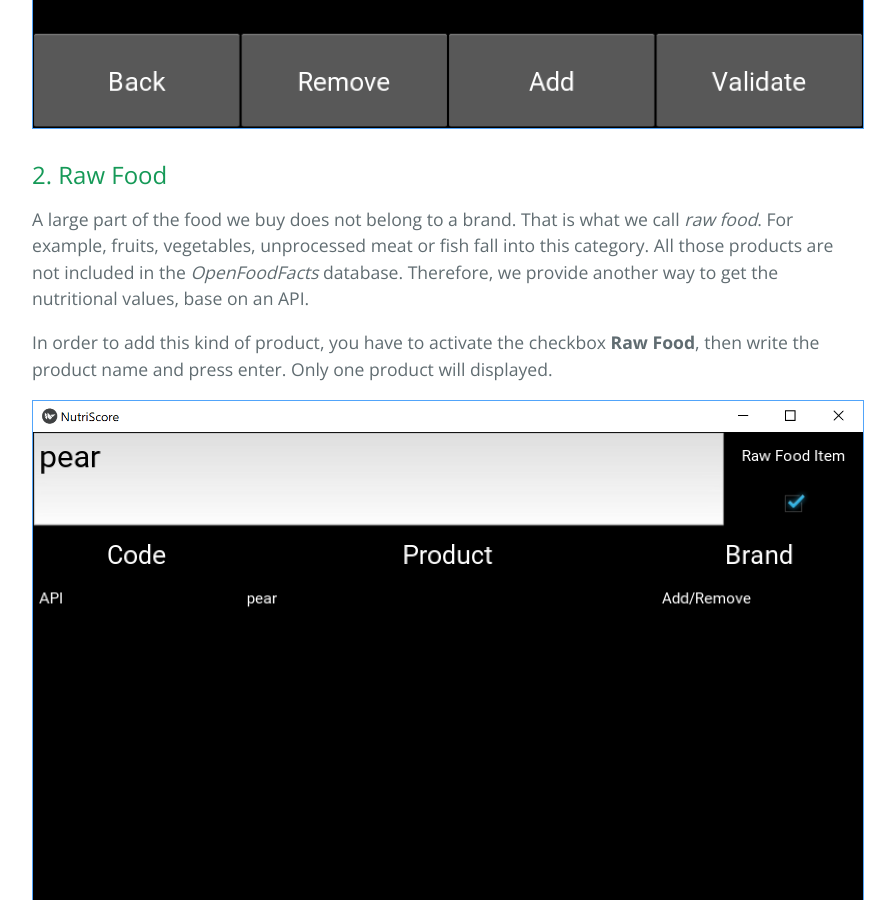
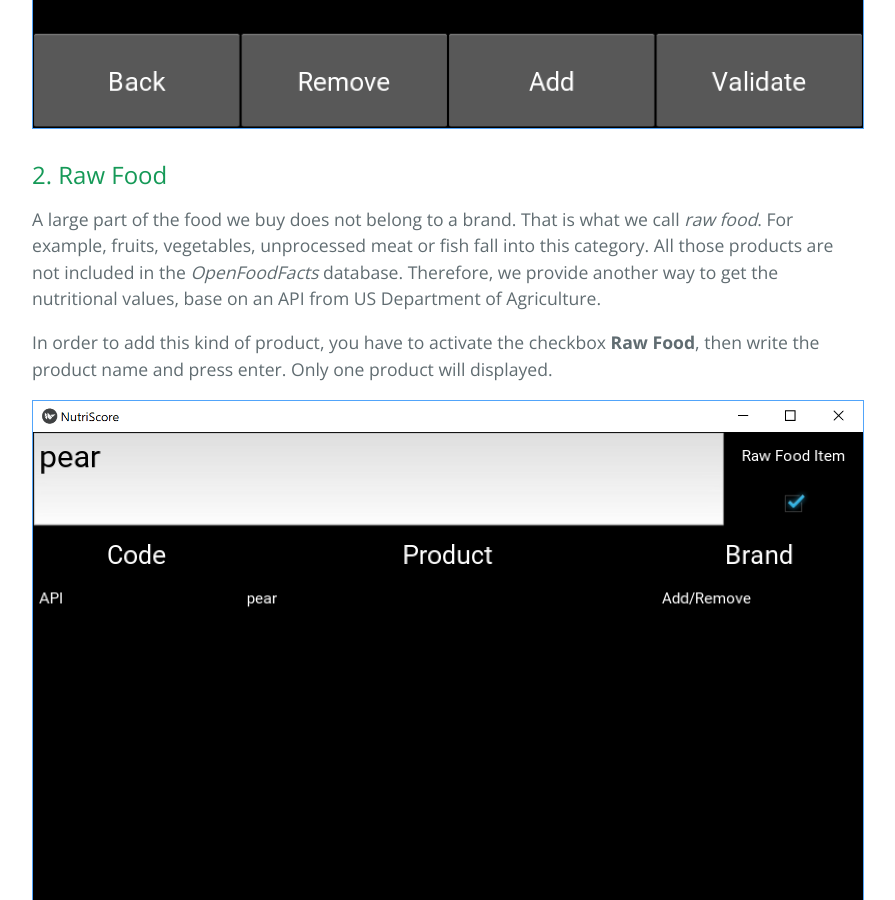
Before and after one commit to NutriTeam/Nutri_Score, a Jekyll site: the page built from app.md, in a window 1280 px wide and 900 px high, scrolled down 13019 px. Shown: the whole window, without its empty margins (192-1087 px from the left). Built offline with Jekyll 4.4.1, drawn with Linux system fonts in a browser that asks for light colours.

Commit message:
Update app.md

```diff
--- a/app.md
+++ b/app.md
@@ -129,7 +129,7 @@ In case no product matches your query, a warning message is displayed.
 
 #### 2. Raw Food
 
-A large part of the food we buy does not belong to a brand. That is what we call *raw food*. For example, fruits, vegetables, unprocessed meat or fish fall into this category. All those products are not included in the *OpenFoodFacts* database. Therefore, we provide another way to get the nutritional values, base on an API.
+A large part of the food we buy does not belong to a brand. That is what we call *raw food*. For example, fruits, vegetables, unprocessed meat or fish fall into this category. All those products are not included in the *OpenFoodFacts* database. Therefore, we provide another way to get the nutritional values, base on an API from US Department of Agriculture.
 
 In order to add this kind of product, you have to activate the checkbox **Raw Food**, then write the product name and press enter. Only one product will displayed.
 
```
